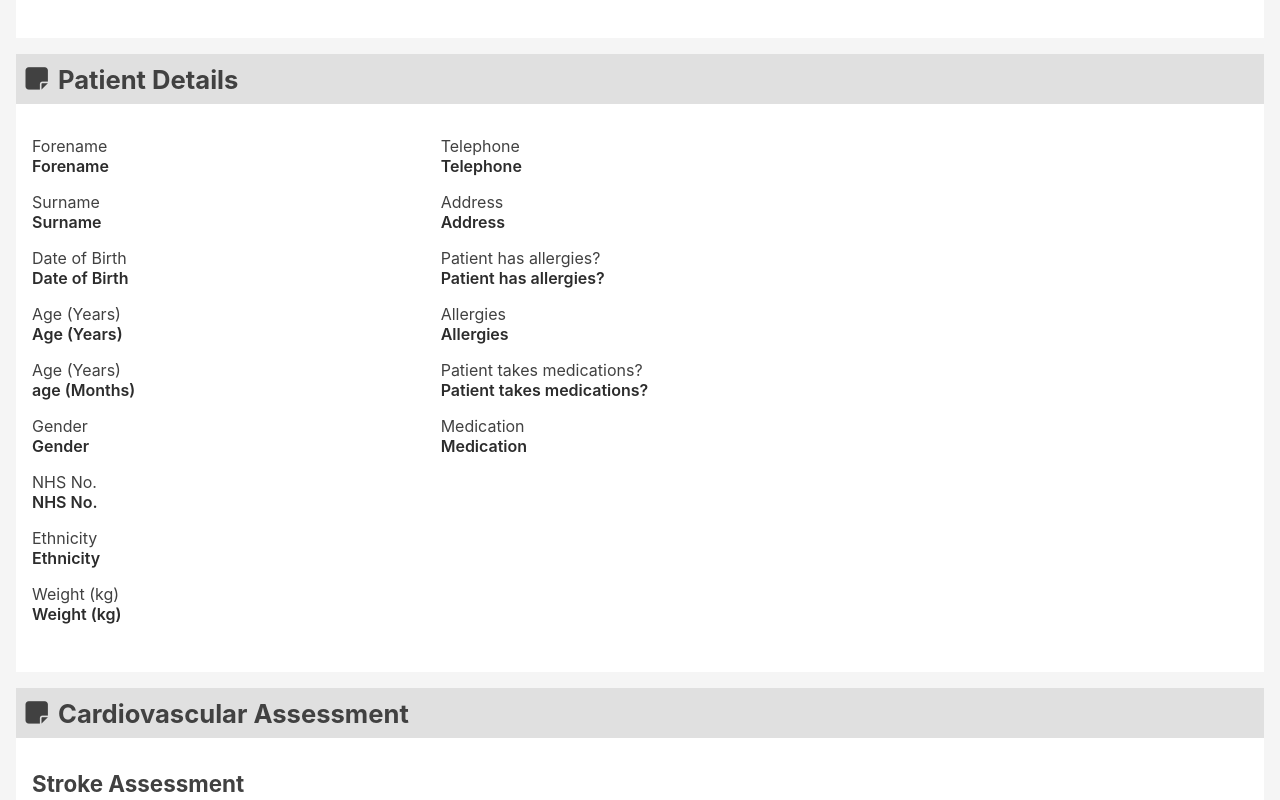
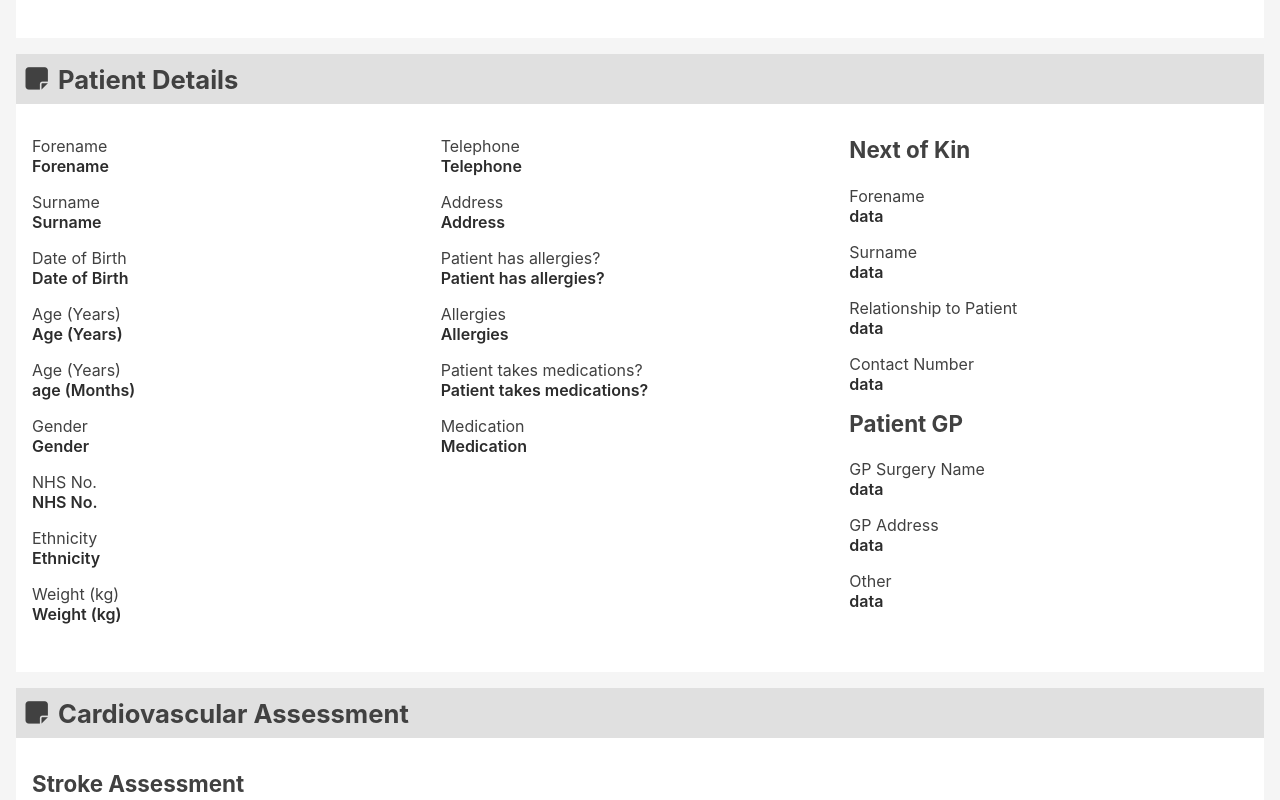
Before and after one commit to riz-l/ie-report, a React (Create React App) app: page / in a window 1280 px wide. Shown: the part 560-1360 px from the top of the page. Built offline with nearby package versions, Linux system fonts and the light colour scheme; no server answers.

Commit message:
Completed the rest of the Patient Report, besides the tables

```diff
--- a/src/pages/subPages/PatientReport/PatientReport.component.jsx
+++ b/src/pages/subPages/PatientReport/PatientReport.component.jsx
@@ -82,6 +82,7 @@ export default function PatientReport() {
             padding="0.6rem"
           />
         </Heading>
+
         <ReportContainer>
           <Render>
             <Grid>
@@ -111,6 +112,18 @@ export default function PatientReport() {
                 />
                 <FieldData field="Medication" data="Medication" />
               </ColumnTwo>
+
+              <ColumnThree>
+                <HeadingSecondary text="Next of Kin" />
+                <FieldData field="Forename" data="data" />
+                <FieldData field="Surname" data="data" />
+                <FieldData field="Relationship to Patient" data="data" />
+                <FieldData field="Contact Number" data="data" />
+                <HeadingSecondary text="Patient GP" />
+                <FieldData field="GP Surgery Name" data="data" />
+                <FieldData field="GP Address" data="data" />
+                <FieldData field="Other" data="data" />
+              </ColumnThree>
             </Grid>
           </Render>
         </ReportContainer>
@@ -125,6 +138,7 @@ export default function PatientReport() {
             padding="0.6rem"
           />
         </Heading>
+
         <ReportContainer>
           <Render>
             <HeadingSecondary text="Stroke Assessment" />
@@ -181,6 +195,7 @@ export default function PatientReport() {
             padding="0.6rem"
           />
         </Heading>
+
         <ReportContainer>
           <Render>
             <Grid>
@@ -235,6 +250,7 @@ export default function PatientReport() {
             padding="0.6rem"
           />
         </Heading>
+
         <ReportContainer>
           <Render>
             <Grid>
@@ -303,6 +319,7 @@ export default function PatientReport() {
             padding="0.6rem"
           />
         </Heading>
+
         <ReportContainer>
           <Render>
             <Grid>
@@ -353,6 +370,7 @@ export default function PatientReport() {
             padding="0.6rem"
           />
         </Heading>
+
         <ReportContainer>
           <Render>
             <HeadingSecondary text="Specialist Pathways Assessment" />
@@ -451,6 +469,7 @@ export default function PatientReport() {
             padding="0.6rem"
           />
         </Heading>
+
         <ReportContainer>
           <Render>
             <HeadingSecondary text="Burns" />
@@ -493,6 +512,7 @@ export default function PatientReport() {
             padding="0.6rem"
           />
         </Heading>
+
         <ReportContainer>
           <Render>
             <Grid>
@@ -531,6 +551,22 @@ export default function PatientReport() {
                   data="data"
                 />
               </ColumnTwo>
+
+              <ColumnThree>
+                <FieldData field="The below section can also be populated using the Patient refusal slide out available in the Notes" />
+
+                <HeadingTertiary text="Refused Assessment" />
+                <FieldData field="Reason" data="data" />
+                <FieldData field="Other" data="data" />
+
+                <HeadingTertiary text="Refused Transport" />
+                <FieldData field="Reason" data="data" />
+                <FieldData field="Other" data="data" />
+
+                <HeadingTertiary text="Refused Intervention/Treatment" />
+                <FieldData field="Reason" data="data" />
+                <FieldData field="Other" data="data" />
+              </ColumnThree>
             </Grid>
           </Render>
         </ReportContainer>
@@ -545,11 +581,13 @@ export default function PatientReport() {
             padding="0.6rem"
           />
         </Heading>
+
         <ReportContainer>
-          <Render>
-            <HeadingSecondary text="Mental Capacity Act" />
-            <HeadingTertiary text="Does the Mental Capacity Act 2005 apply?" />
-            <Grid>
+           <HeadingSecondary text="Mental Capacity Act" />
+           <HeadingTertiary text="Does the Mental Capacity Act 2005 apply?" />
+
+           <HeadingSecondary text="Patient Decisions" />
+           <Grid>
               <ColumnOne>
                 <FieldData
                   field="Is the Patient over 16 years of age?"
@@ -571,6 +609,56 @@ export default function PatientReport() {
                 />
               </ColumnThree>
             </Grid>
+
+          <Render>
+
+            <Grid>
+              <ColumnOne>
+                <FieldData field="Describe the decisions you're asking the Patient to make:" data="data" />
+              </ColumnOne>
+
+              <ColumnTwo>
+                <FieldData field="Describe how the Patient has a disturbance of the mind, including a potential lack of capacity:" data="data" />
+              </ColumnTwo>
+
+              <ColumnThree>
+                <HeadingTertiary text="Please identify why the Patient is unable to make a decision:" />
+                <FieldData field="Unable to understand information" data="data" />
+                <FieldData field="Unable to retain information" data="data" />
+                <FieldData field="Unable to use information to form a decision" data="data" />
+                <FieldData field="Unable to communicate their decision" data="data" />
+              </ColumnThree>
+            </Grid>
+
+            <Grid>
+              <ColumnOne>
+                <FieldData field="Describe the actions you have taken to assist the Patient in making their own decisions and gain capacity:" data="data" />
+              </ColumnOne>
+
+              <ColumnTwo>
+                <FieldData field="Despite the actions taken previously, I believe that the Patient still lacks capacity because:" data="data" />
+              </ColumnTwo>
+
+              <ColumnThree>
+                <FieldData field="Is the desired treatment/assessment time critical and would delay cause immediate harm to the Patient:" data="data" />
+              </ColumnThree>
+            </Grid>
+
+            <Grid>
+              <ColumnOne>
+                <FieldData field="Option A" data="data" />
+                <FieldData field="Option B" data="data" />
+              </ColumnOne>
+
+              <ColumnTwo>
+                <FieldData field="Option A" data="data" />
+                <FieldData field="Option B" data="data" />
+              </ColumnTwo>
+
+              <ColumnThree>
+                <FieldData field="I believe this option is the least restrictive and offers the Patient the appropriate care, which is proportionate to their condition and is in their best interests:" data="data" />
+              </ColumnThree>
+            </Grid>
           </Render>
         </ReportContainer>
       </Section>
@@ -583,6 +671,7 @@ export default function PatientReport() {
           padding="0.6rem"
         />
       </Heading>
+
       <ReportContainer>
         <Render>
           <HeadingSecondary text="Final Impression and Clinical Signatures" />
@@ -606,6 +695,21 @@ export default function PatientReport() {
               <FieldData field="Senior Clinician's Signature" data="data" />
             </ColumnThree>
           </Grid>
+
+          <HeadingSecondary text="Patient Refusal" />
+          <HeadingTertiary text="Refusal Statement/Signature" />
+          <FieldData field="All the information and treatment options relating to my conditions/injuries have been explained. I fully understand the risks of refusing treatment or transport as advised by the ambulance clinician and I accept all responsibility for my own care." data="data" />
+
+          <HeadingTertiary text="Patients / Guardians Name" />
+          <Grid>
+            <ColumnOne>
+              <FieldData field="Name" data="data" />
+            </ColumnOne>
+
+            <ColumnTwo>
+              <FieldData field="Patients/Guardian Signature" data="data" />
+            </ColumnTwo>
+          </Grid>
         </Render>
       </ReportContainer>
     </Container>
```
Also changed, not shown: 1 other file (tests, documents, lock files or other folders).
